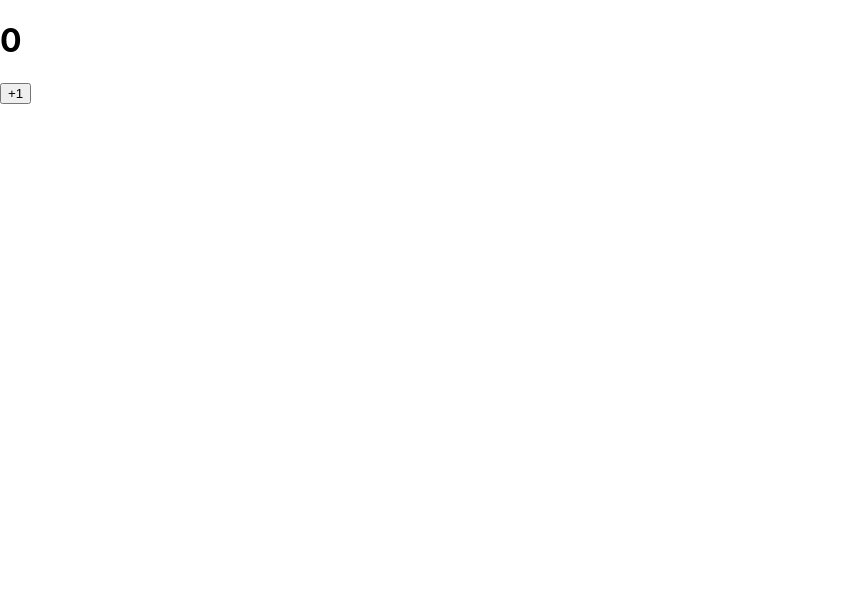
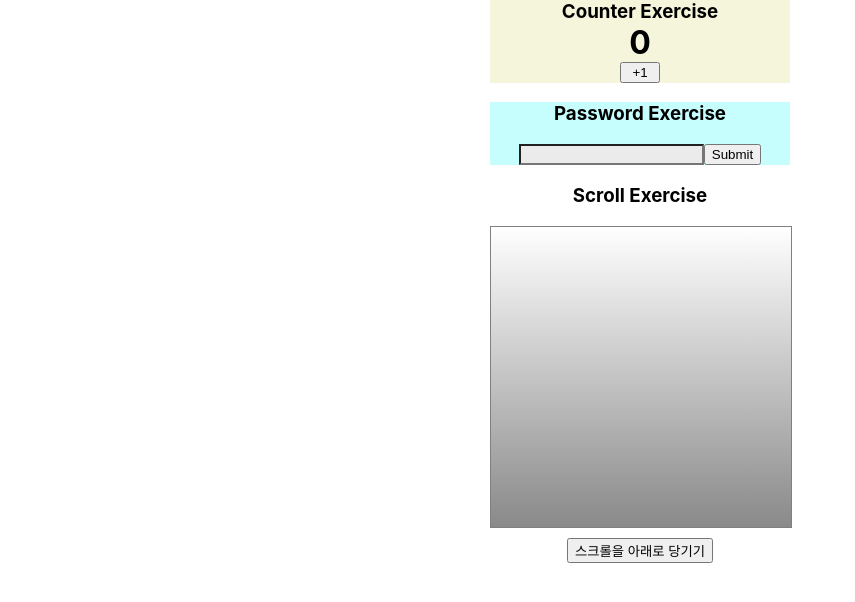
Before and after one commit to HEUNNN/react_by_velopert, a React (Create React App) app in the folder react1_velopert/: page / in a window 1280 px wide. Shown: the top 602 px of the page, without its empty margins (0-855 px from the left). Built offline with nearby package versions, Linux system fonts and the light colour scheme.

Commit message:
2022/2/18 velopert react book CH5(ref part) exercise

```diff
--- a/react1_velopert/src/App.css
+++ b/react1_velopert/src/App.css
@@ -1,38 +1,41 @@
+.counter {
+  width: 300px;
+  margin: 0 auto;
+  background-color: beige;
+}
+.counter h1 {
+  width: fit-content;
+  margin: auto;
+}
+.counter button {
+  width: 40px;
+  margin: auto;
+  display: block;
+}
+.counter h3 {
+  width: 300px;
+  text-align: center;
+  margin: 0 auto;
+}
+.Password {
+  width: 300px;
+  margin: 0 auto;
+  margin-top: 10px;
+  text-align: center;
+  background-color: rgb(198, 253, 253);
+  margin-bottom: 15px;
+}
+.sucess {
+  background-color: rgb(148, 201, 148);
+}
+.fail {
+  background-color: rgb(226, 161, 161);
+}
+.basic {
+  background-color: rgb(235, 235, 235);
+}
 .App {
   text-align: center;
+  width: 300px;
+  margin: 0 auto;
 }
-
-.App-logo {
-  height: 40vmin;
-  pointer-events: none;
-}
-
-@media (prefers-reduced-motion: no-preference) {
-  .App-logo {
-    animation: App-logo-spin infinite 20s linear;
-  }
-}
-
-.App-header {
-  background-color: #282c34;
-  min-height: 100vh;
-  display: flex;
-  flex-direction: column;
-  align-items: center;
-  justify-content: center;
-  font-size: calc(10px + 2vmin);
-  color: white;
-}
-
-.App-link {
-  color: #61dafb;
-}
-
-@keyframes App-logo-spin {
-  from {
-    transform: rotate(0deg);
-  }
-  to {
-    transform: rotate(360deg);
-  }
-}
--- a/react1_velopert/src/App.js
+++ b/react1_velopert/src/App.js
@@ -1,11 +1,17 @@
 import "./App.css";
 import { Fragment } from "react";
 import Counter from "./Counter";
+import Password from "./Password";
+import Scroll from "./Scroll";
+import { useRef } from "react";
 
 function App() {
   return (
-    <div>
-      <Counter></Counter>
+    <div className="App">
+      <Counter />
+      <Password />
+      <h3>Scroll Exercise</h3>
+      <Scroll />
     </div>
   );
 }
--- a/react1_velopert/src/Counter.js
+++ b/react1_velopert/src/Counter.js
@@ -9,7 +9,8 @@ class Counter extends Component {
   render() {
     const { number } = this.state;
     return (
-      <div>
+      <div className="counter">
+        <h3>Counter Exercise</h3>
         <h1>{number}</h1>
         <button
           onClick={() => {
--- /dev/null
+++ b/react1_velopert/src/Password.js
@@ -0,0 +1,40 @@
+import { useReducer, useState, useRef } from "react";
+
+const Password = () => {
+  const [pw, setPw] = useState("");
+  const [color, setColor] = useState("basic");
+  const onHandleInput = (e) => {
+    setPw(e.target.value);
+  };
+  const inputRef = useRef();
+  const clickRef = useRef();
+  const validation = (e) => {
+    if (pw.length > 4) {
+      inputRef.current.focus();
+      return;
+    }
+    if (pw === "0000") {
+      setColor("sucess"); //background color: green
+    } else {
+      setColor("fail"); //background color: red
+    }
+  };
+  return (
+    <div className="Password">
+      <div>
+        <h3>Password Exercise</h3>
+        <input
+          type="password"
+          value={pw}
+          onChange={onHandleInput}
+          className={color}
+          ref={inputRef}
+        ></input>
+        <button onClick={validation} ref={clickRef}>
+          Submit
+        </button>
+      </div>
+    </div>
+  );
+};
+export default Password;
--- /dev/null
+++ b/react1_velopert/src/Scroll.js
@@ -0,0 +1,30 @@
+import { useRef } from "react";
+const Scroll = () => {
+  const box = useRef();
+  const style = {
+    border: "1px solid gray",
+    height: "300px",
+    width: "300px",
+    overflow: "auto",
+    position: "relative",
+    marginBottom: "10px",
+  };
+  const innerStyle = {
+    width: "100%",
+    height: "650px",
+    background: "linear-gradient(white, black)",
+  };
+  const scrollToBottom = () => {
+    const { scrollHeight, clientHeight } = box.current;
+    box.current.scrollTop = scrollHeight - clientHeight;
+  };
+  return (
+    <div>
+      <div style={style} ref={box}>
+        <div style={innerStyle}></div>
+      </div>
+      <button onClick={scrollToBottom}>스크롤을 아래로 당기기</button>
+    </div>
+  );
+};
+export default Scroll;
--- a/react1_velopert/src/index.js
+++ b/react1_velopert/src/index.js
@@ -1,17 +1,15 @@
-import React from 'react';
-import ReactDOM from 'react-dom';
-import './index.css';
-import App from './App';
-import reportWebVitals from './reportWebVitals';
+import React from "react";
+import ReactDOM from "react-dom";
+import "./index.css";
+import App from "./App";
 
 ReactDOM.render(
   <React.StrictMode>
     <App />
   </React.StrictMode>,
-  document.getElementById('root')
+  document.getElementById("root")
 );
 
 // If you want to start measuring performance in your app, pass a function
 // to log results (for example: reportWebVitals(console.log))
 // or send to an analytics endpoint. Learn more: https://bit.ly/CRA-vitals
-reportWebVitals();
--- a/react1_velopert/src/reportWebVitals.js
+++ /dev/null
@@ -1,13 +0,0 @@
-const reportWebVitals = onPerfEntry => {
-  if (onPerfEntry && onPerfEntry instanceof Function) {
-    import('web-vitals').then(({ getCLS, getFID, getFCP, getLCP, getTTFB }) => {
-      getCLS(onPerfEntry);
-      getFID(onPerfEntry);
-      getFCP(onPerfEntry);
-      getLCP(onPerfEntry);
-      getTTFB(onPerfEntry);
-    });
-  }
-};
-
-export default reportWebVitals;
```
Also changed, not shown: react1_velopert/src/setupTests.js (deleted, +0 -5 lines), react1_velopert/src/logo.svg (deleted), 1 other file (tests, documents, lock files or other folders).
